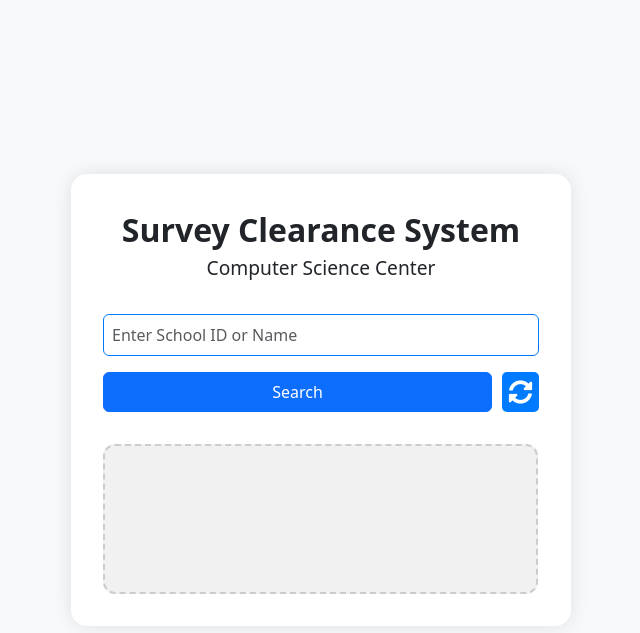
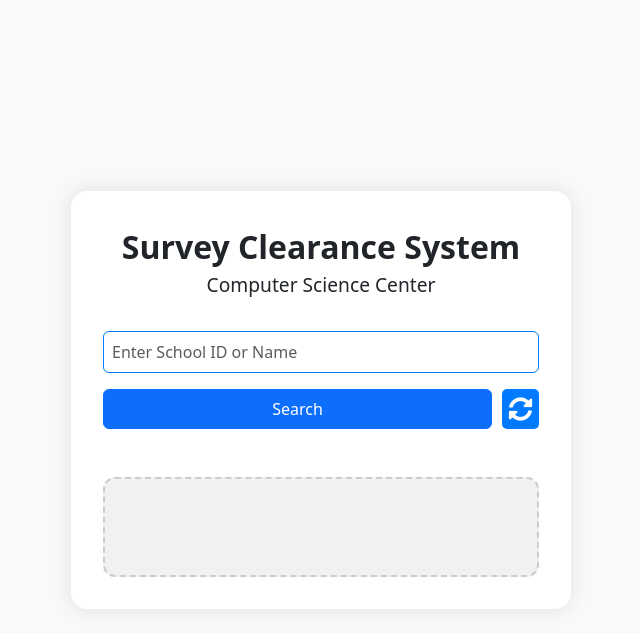
Before and after one commit to earlhsjks/evaluation-clearance, a Flask app: page / in a window 1280 px wide. Shown: the top 633 px of the page, without its empty margins (319-959 px from the left). Run offline with Flask 3, Linux system fonts and the light colour scheme.

Commit message:
status box rem

```diff
--- a/templates/index.html
+++ b/templates/index.html
@@ -34,13 +34,12 @@
       margin-bottom: 2rem;
     }
     .status-box {
-    width: 435px;
-    height: 150px;
-    margin-top: 2rem;
+    margin-top: 3rem;
     padding: 1.5rem;
     border-radius: 0.75rem;
     border: 2px dashed #ccc;
     background: #f1f1f1;
+    min-height: 100px;
     display: flex;
     justify-content: center;
     align-items: center;
```
